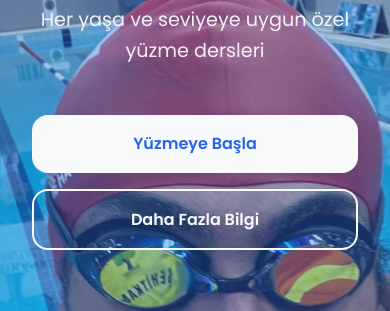
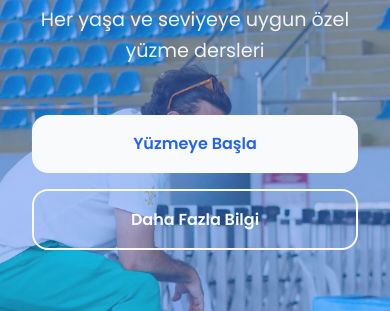
Before and after one commit to Saltukxx/metecoach, a plain HTML site: page index.html in a window 390 px wide. Shown: the part 231-542 px from the top of the page. Drawn offline with Linux system fonts and the light colour scheme.

Commit message:
mobile view

```diff
--- a/styles.css
+++ b/styles.css
@@ -211,7 +211,7 @@ body {
 .hero {
     position: relative;
     min-height: 100vh;
-    background-image: url('hero2.jpg');
+    background-image: url('hero.jpg.jpg');
     background-size: cover;
     background-position: center;
     background-attachment: fixed; /* This creates the parallax effect */
```
